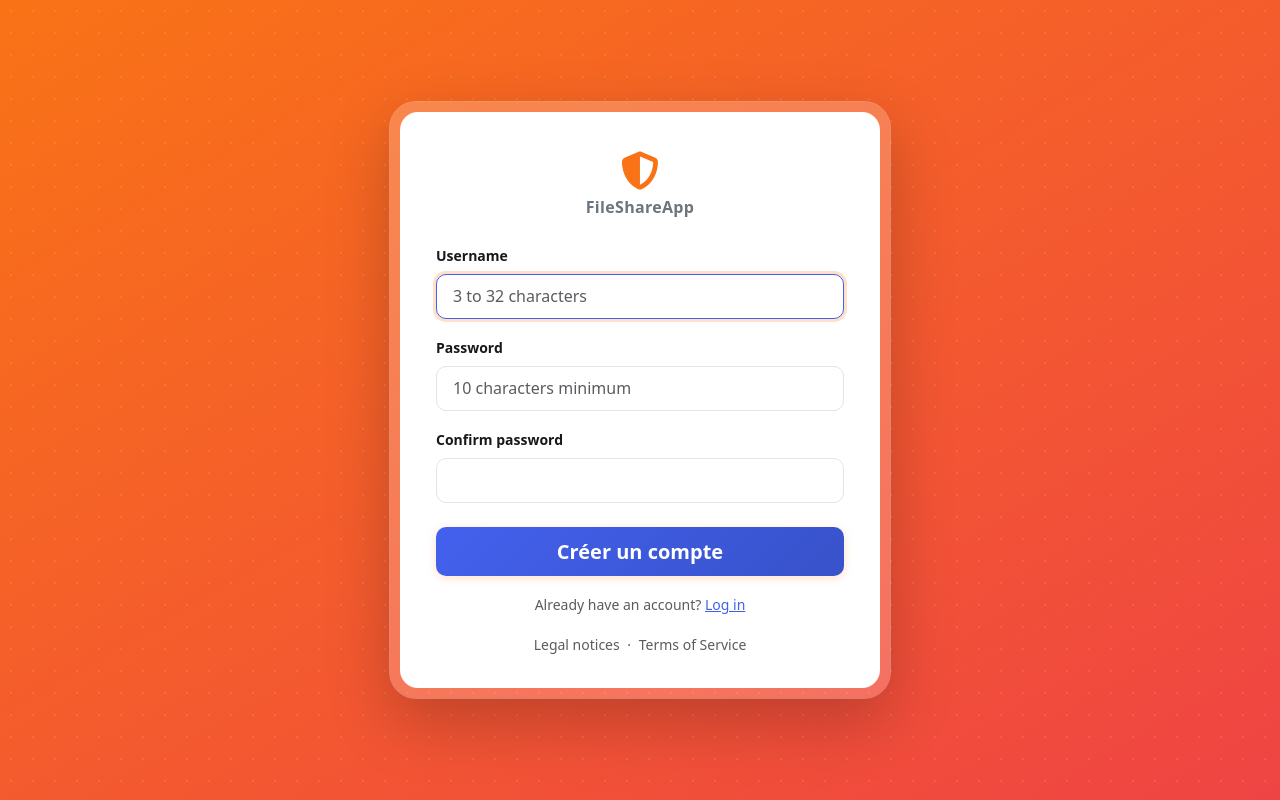
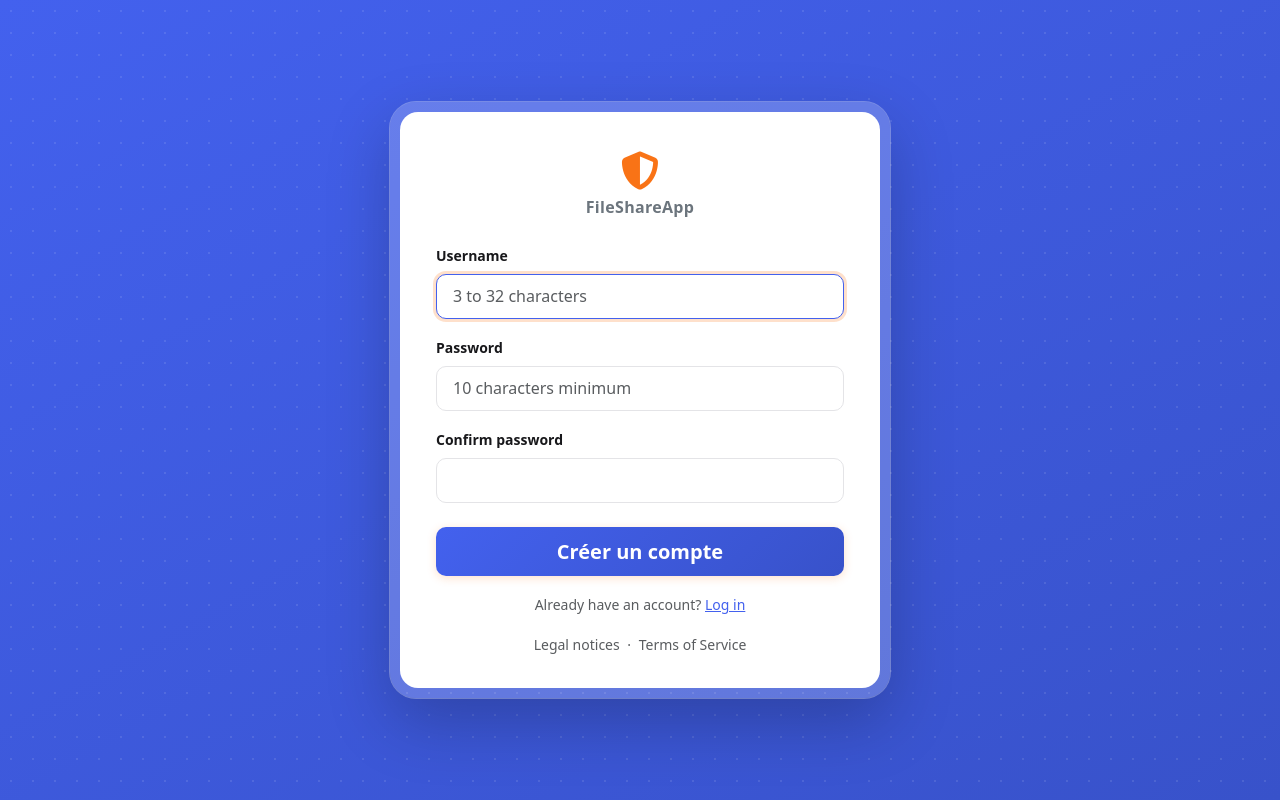
Before and after one commit to djenko-it/securefiles, a Flask app: page /register in a window 1280 px wide. Run offline with Flask 3, Linux system fonts and the light colour scheme; data that the repository does not hold is empty; parts of the project's set-up code (start-up, migrations or seed data) failed here and were passed over; some libraries are stand-ins or nearby versions.

Commit message:
Use accent CSS variables for login/register background gradient
The background gradient now follows the accent color configured in
admin settings instead of hardcoded orange/red values.

https://claude.ai/code/session_01ENmTDbypymTqidffiYSVcj

```diff
--- a/templates/login.html
+++ b/templates/login.html
@@ -12,7 +12,7 @@
     min-height: 100vh;
     background:
       radial-gradient(circle, rgba(255,255,255,0.10) 1px, transparent 1px),
-      linear-gradient(150deg, #f97316 0%, #ef4444 100%);
+      linear-gradient(150deg, var(--accent) 0%, var(--accent-dark) 100%);
     background-size: 22px 22px, 100% 100%;
     display: flex;
     align-items: center;
--- a/templates/register.html
+++ b/templates/register.html
@@ -12,7 +12,7 @@
     min-height: 100vh;
     background:
       radial-gradient(circle, rgba(255,255,255,0.10) 1px, transparent 1px),
-      linear-gradient(150deg, #f97316 0%, #ef4444 100%);
+      linear-gradient(150deg, var(--accent) 0%, var(--accent-dark) 100%);
     background-size: 22px 22px, 100% 100%;
     display: flex;
     align-items: center;
```
